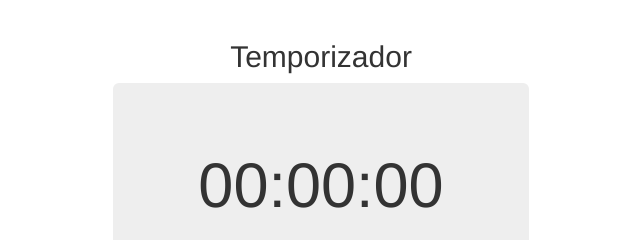
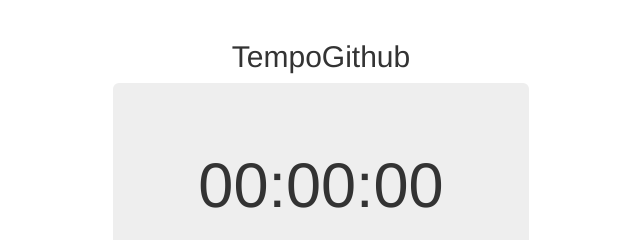
Before and after one commit to comunidad-tutorialesGit/Tutoriales-Git, a plain HTML site: page index.html in a window 1280 px wide. Shown: the top 240 px of the page, 319-959 px from the left. Drawn offline with nearby package versions, Linux system fonts and the light colour scheme.

Commit message:
githubv2

```diff
--- a/index.html
+++ b/index.html
@@ -1,6 +1,6 @@
 <html>
 <head>
-     <title>Temporizador</title>
+     <title>TempoGithub</title>
         <script src="js/jquery-3.1.1.min.js"></script>
 
         <link rel="stylesheet" href="css/bootstrap.min.css" >
@@ -9,7 +9,7 @@
         <div class="container-fluid">
             <div class="text-center">
                 <br/>
-                <h2>Temporizador</h2>
+                <h2>TempoGithub</h2>
                 <div class="jumbotron col-md-4 col-md-offset-4">
                     <h1 id="Tiempo">00:00:00</h1>
                 </div>
```
